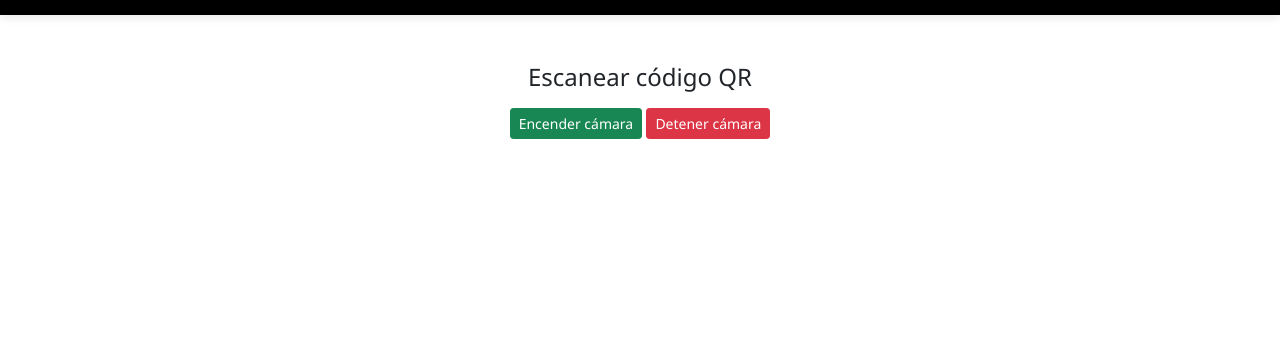
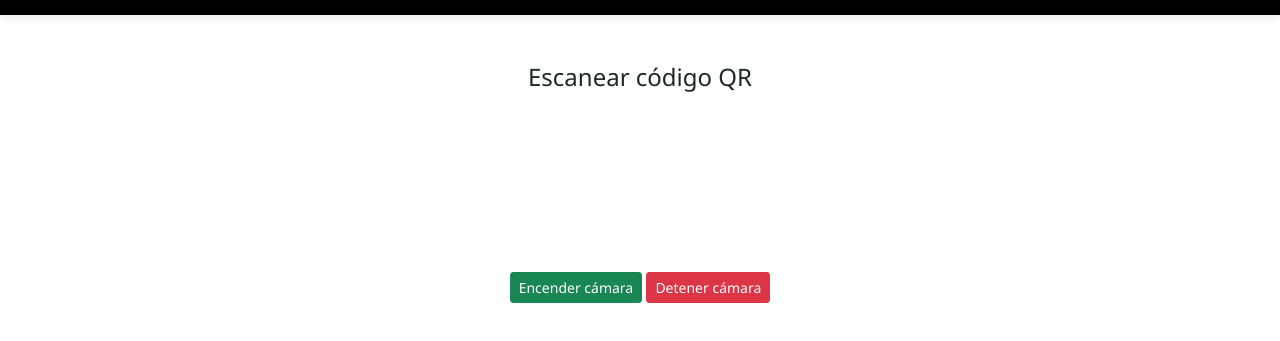
Before and after one commit to normanfurcal-code/newQR, a plain HTML site: page index.html in a window 1280 px wide. Shown: the part 57-398 px from the top of the page. Drawn offline with nearby package versions, Linux system fonts and the light colour scheme; some packages are replaced by stand-ins of ours; a script that the page names is missing.

Commit message:
Update index.html

```diff
--- a/index.html
+++ b/index.html
@@ -35,7 +35,9 @@
   <div class="container text-center mt-5">
     <h4>Escanear código QR</h4>
 
-    <div id="reader" style="width:300px; margin:auto;"></div>
+    <div>
+      <video id="reader" playsinline></video>
+    </div>
 
     <div class="mt-3">
       <button id="btn-start" class="btn btn-success btn-sm">Encender cámara</button>
```
